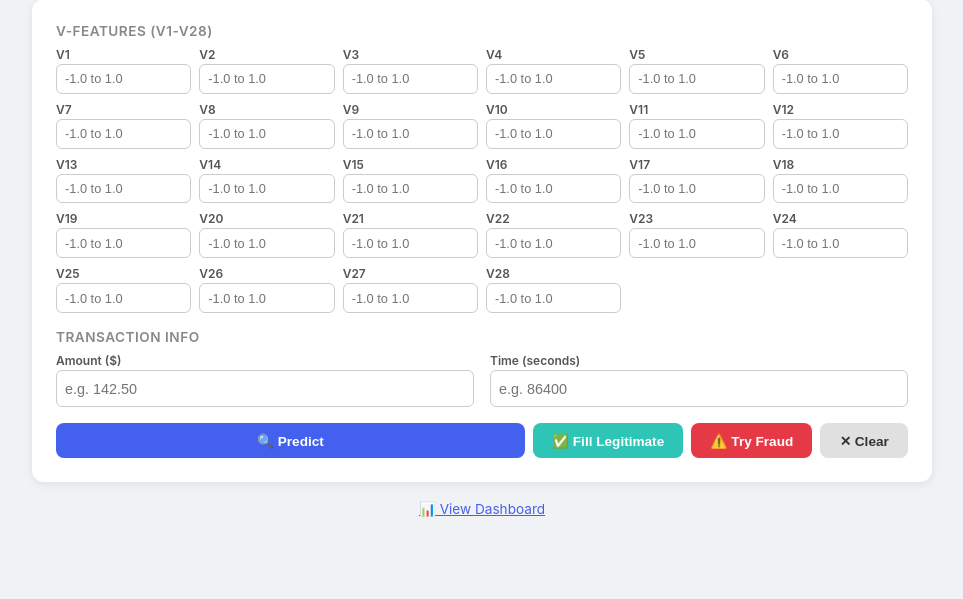
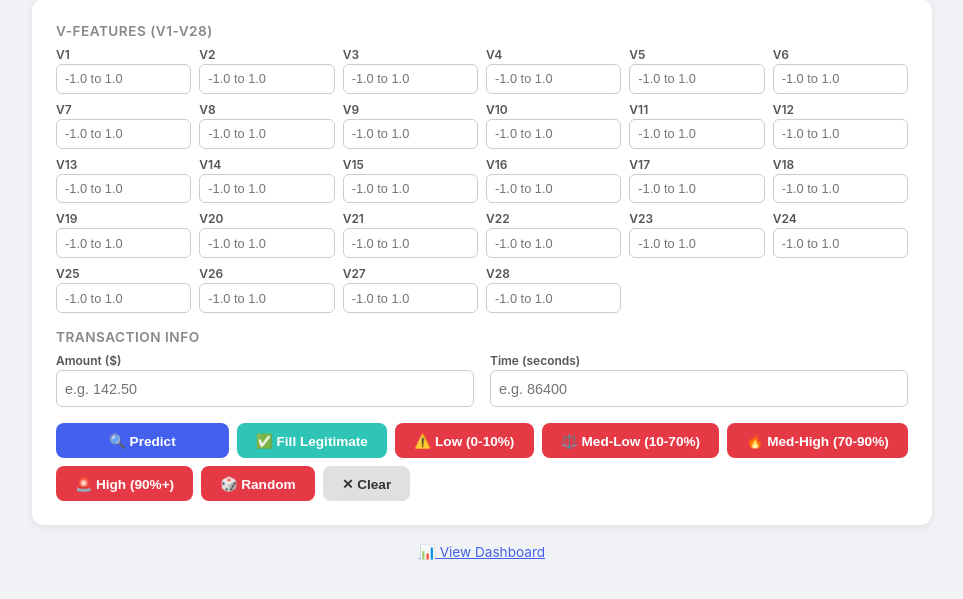
Before and after one commit to NullBitZer0/real-time-fraud-detection, a FastAPI app: page / in a window 1280 px wide. Shown: the part 125-724 px from the top of the page, without its empty margins (158-1121 px from the left). Run offline with FastAPI, Linux system fonts and the light colour scheme; parts of the project's set-up code (start-up, migrations or seed data) failed here and were passed over.

Commit message:
cahnge fastapi endpoints

```diff
--- a/src/api/app.py
+++ b/src/api/app.py
@@ -1,7 +1,7 @@
-import sys, random
+import sys, random, math
 from pathlib import Path
 import pandas as pd
-from fastapi import FastAPI
+from fastapi import FastAPI, Query
 from fastapi.responses import HTMLResponse, JSONResponse, FileResponse
 
 ROOT = Path(__file__).resolve().parents[2]
@@ -15,26 +15,57 @@ CSV_PATH = ROOT / "data/raw/creditcard.csv"
 app = FastAPI(title="Fraud Detection Demo")
 
 legitimate_examples: list[dict] = []
-fraud_examples: list[dict] = []
+fraud_buckets: dict[str, list[dict]] = {
+    "low": [], "medium-low": [], "medium-high": [], "high": [],
+}
 pipeline: PredictionPipeline | None = None
 
 
 @app.on_event("startup")
 def startup():
-    global legitimate_examples, fraud_examples, pipeline
+    global legitimate_examples, fraud_buckets, pipeline
 
     pipeline = PredictionPipeline()
-    print(f"Pipeline ready — threshold={pipeline.threshold}")
 
-    print(f"CSV_PATH: {CSV_PATH}  exists: {CSV_PATH.exists()}")
-    if CSV_PATH.exists():
-        df = pd.read_csv(CSV_PATH)
-        print(f"CSV loaded: {df.shape}")
-        legit = df[df["Class"] == 0].drop(columns=["Class"]).head(500)
-        legitimate_examples.extend(legit.to_dict(orient="records"))
-        fraud = df[df["Class"] == 1].drop(columns=["Class"]).head(50)
-        fraud_examples.extend(fraud.to_dict(orient="records"))
-        print(f"Loaded {len(legitimate_examples)} legit + {len(fraud_examples)} fraud examples")
+    if not CSV_PATH.exists():
+        print(f"CSV not found at {CSV_PATH}")
+        return
+
+    df = pd.read_csv(CSV_PATH)
+
+    # Legitimate examples — batch predict for speed
+    legit = df[df["Class"] == 0].drop(columns=["Class"]).head(500)
+    legit_out = pipeline.predict(legit)
+    legitimate_examples.clear()
+    for i in range(len(legit)):
+        row = legit.iloc[i].to_dict()
+        row["_prob"] = round(float(legit_out.iloc[i]["fraud_probability"]), 6)
+        row["_pred"] = int(legit_out.iloc[i]["fraud_prediction"])
+        legitimate_examples.append(row)
+    print(f"Loaded {len(legitimate_examples)} legit examples")
+
+    # Fraud examples — batch predict, bucket by confidence
+    fraud = df[df["Class"] == 1].drop(columns=["Class"]).head(200)
+    fraud_out = pipeline.predict(fraud)
+    for bucket in fraud_buckets.values():
+        bucket.clear()
+    for i in range(len(fraud)):
+        row = fraud.iloc[i].to_dict()
+        prob = round(float(fraud_out.iloc[i]["fraud_probability"]), 6)
+        row["_prob"] = prob
+        row["_pred"] = int(fraud_out.iloc[i]["fraud_prediction"])
+        if prob < 0.1:
+            fraud_buckets["low"].append(row)
+        elif prob < 0.7:
+            fraud_buckets["medium-low"].append(row)
+        elif prob < 0.9:
+            fraud_buckets["medium-high"].append(row)
+        else:
+            fraud_buckets["high"].append(row)
+    print(f"Fraud buckets: low={len(fraud_buckets['low'])} "
+          f"med-low={len(fraud_buckets['medium-low'])} "
+          f"med-high={len(fraud_buckets['medium-high'])} "
+          f"high={len(fraud_buckets['high'])}")
 
 
 @app.get("/", response_class=HTMLResponse)
@@ -57,9 +88,10 @@ async def predict(data: dict):
         input_df = pd.DataFrame([row])
         result = pipeline.predict(input_df)
 
+        prob = float(result.iloc[0]["fraud_probability"])
         return {
             "fraud": bool(result.iloc[0]["fraud_prediction"]),
-            "probability": round(float(result.iloc[0]["fraud_probability"]), 4),
+            "probability": round(prob, 6),
             "threshold": pipeline.threshold,
         }
     except Exception as e:
@@ -67,13 +99,29 @@ async def predict(data: dict):
 
 
 @app.get("/examples")
-async def examples():
-    if not legitimate_examples or not fraud_examples:
-        return {"legitimate": {}, "fraud": {}}
-    return {
-        "legitimate": random.choice(legitimate_examples) if legitimate_examples else {},
-        "fraud": random.choice(fraud_examples) if fraud_examples else {},
-    }
+async def examples(type: str = Query("legit")):
+    if pipeline is None:
+        return {}
+
+    if type == "legit":
+        if not legitimate_examples:
+            return {}
+        return random.choice(legitimate_examples)
+
+    bucket_map = {"fraud-low": "low", "fraud-medium-low": "medium-low",
+                  "fraud-medium-high": "medium-high", "fraud-high": "high"}
+
+    if type == "fraud-random":
+        all_fraud = (fraud_buckets["low"] + fraud_buckets["medium-low"]
+                     + fraud_buckets["medium-high"] + fraud_buckets["high"])
+        return random.choice(all_fraud) if all_fraud else {}
+
+    bucket = bucket_map.get(type, "high")
+    rows = fraud_buckets.get(bucket, fraud_buckets["high"])
+    if not rows:
+        rows = fraud_buckets["high"]
+
+    return random.choice(rows)
 
 
 @app.get("/dashboard", response_class=HTMLResponse)
--- a/src/api/templates/index.html
+++ b/src/api/templates/index.html
@@ -135,9 +135,14 @@
     <div class="actions">
       <button class="btn-predict" onclick="predict()">🔍 Predict</button>
       <button class="btn-legit" onclick="fillLegit()">✅ Fill Legitimate</button>
-      <button class="btn-fraud" onclick="fillFraud()">⚠️ Try Fraud</button>
+      <button class="btn-fraud" onclick="fillFraud('fraud-low')">⚠️ Low (0-10%)</button>
+      <button class="btn-fraud" onclick="fillFraud('fraud-medium-low')">⚖️ Med-Low (10-70%)</button>
+      <button class="btn-fraud" onclick="fillFraud('fraud-medium-high')">🔥 Med-High (70-90%)</button>
+      <button class="btn-fraud" onclick="fillFraud('fraud-high')">🚨 High (90%+)</button>
+      <button class="btn-fraud" onclick="fillFraud('fraud-random')">🎲 Random</button>
       <button class="btn-clear" onclick="clearForm()">✕ Clear</button>
     </div>
+    <div id="example-hint" style="font-size:0.75rem;color:#888;margin-top:0.5rem;display:none"></div>
 
     <div id="error"></div>
     <div id="result">
@@ -191,9 +196,8 @@
   function setValues(data) {
     ALL_FIELDS.forEach(id => {
       const el = document.getElementById(id);
-      const v = data[id];
-      if (v !== undefined) {
-        el.value = typeof v === 'number' ? v.toFixed(6) : v;
+      if (el && data[id] !== undefined) {
+        el.value = typeof data[id] === 'number' ? data[id].toFixed(6) : data[id];
         el.classList.remove('invalid');
       }
     });
@@ -207,24 +211,39 @@
     document.getElementById('result').style.display = 'none';
     document.getElementById('result').className = '';
     document.getElementById('error').style.display = 'none';
+    document.getElementById('example-hint').style.display = 'none';
   }
 
   // ── Fill examples from backend ────────────────────────────────────
   async function fillLegit() {
-    const r = await fetch('/examples');
+    const r = await fetch('/examples?type=legit');
     const data = await r.json();
-    if (data.legitimate && Object.keys(data.legitimate).length) {
-      setValues(data.legitimate);
+    if (data && Object.keys(data).length) {
+      const hint = document.getElementById('example-hint');
+      if (data._prob !== undefined) {
+        hint.textContent = `Model predicts this as legitimate (confidence: ${(data._prob * 100).toFixed(4)}%)`;
+        hint.style.display = 'block';
+      } else {
+        hint.style.display = 'none';
+      }
+      setValues(data);
       document.getElementById('result').style.display = 'none';
       document.getElementById('error').style.display = 'none';
     }
   }
 
-  async function fillFraud() {
-    const r = await fetch('/examples');
+  async function fillFraud(type) {
+    const r = await fetch(`/examples?type=${type}`);
     const data = await r.json();
-    if (data.fraud && Object.keys(data.fraud).length) {
-      setValues(data.fraud);
+    if (data && Object.keys(data).length) {
+      const hint = document.getElementById('example-hint');
+      if (data._prob !== undefined) {
+        hint.textContent = `Model predicts this as ${data._pred ? 'FRAUD' : 'legitimate'} (confidence: ${(data._prob * 100).toFixed(4)}%)`;
+        hint.style.display = 'block';
+      } else {
+        hint.style.display = 'none';
+      }
+      setValues(data);
       document.getElementById('result').style.display = 'none';
       document.getElementById('error').style.display = 'none';
     }
@@ -269,9 +288,9 @@
         div.querySelector('.badge').textContent = '✅ LEGITIMATE';
       }
 
-      div.querySelector('.prob').textContent = `${(result.probability * 100).toFixed(2)}%`;
+      div.querySelector('.prob').textContent = `${(result.probability * 100).toFixed(4)}%`;
       div.querySelector('.detail').textContent =
-        `Fraud probability: ${(result.probability * 100).toFixed(2)}%  |  Threshold: ${(result.threshold * 100).toFixed(0)}%`;
+        `Fraud probability: ${(result.probability * 100).toFixed(4)}%  |  Threshold: ${(result.threshold * 100).toFixed(0)}%`;
       div.style.display = 'block';
 
     } catch (e) {
```
